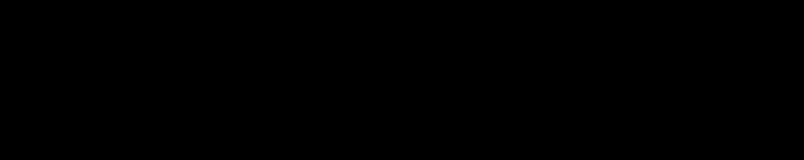
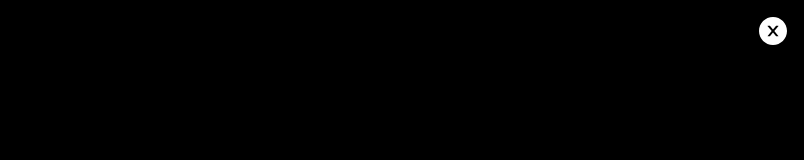
Before and after one commit to daviddevolin/galeria-resposiva, a React (Create React App) app in the folder gallery/: page / in a window 1280 px wide. Both pictures are taken after a click on the element 216 px from the left and 446 px from the top of the page. Shown: the top 160 px of the page, without its empty margins (476-1280 px from the left). Built offline with nearby package versions, Linux system fonts and the light colour scheme.

Commit message:
adicionando função de fechar foto

```diff
--- a/gallery/src/gallery.css
+++ b/gallery/src/gallery.css
@@ -76,3 +76,15 @@
     padding: 20px 0 20px;
     margin: 0 auto;
 }
+
+.model.open svg{
+    position: fixed;
+    top: 10px;
+    right: 10px;
+    width: 2rem;
+    height: 2rem;
+    padding: 5px;
+    background-color: (rgba0,0,0,0.4);
+    color: #ffffff;
+    cursor: pointer;
+}
--- a/gallery/src/gallery.js
+++ b/gallery/src/gallery.js
@@ -1,6 +1,6 @@
 import React, { useState } from 'react';
 import './gallery.css';
-
+import { AiFillCloseCircle } from "react-icons/ai";
 import Img1 from './img/img1.jpg'
 import Img2 from './img/img2.jpg'
 import Img3 from './img/img3.jpg'
@@ -72,6 +72,7 @@ const Gallery = () =>{
         <>
         <div className={model? "model open":"model"}>
             <img src={tempImgSrc} />
+            <AiFillCloseCircle onClick={()=> setModel(false)}/>
         </div>
         <div className='gallery'>
             {
--- a/package.json
+++ b/package.json
@@ -17,6 +17,7 @@
   },
   "homepage": "https://github.com/daviddevolin/galeria-resposiva#readme",
   "dependencies": {
-    "@material-ui/icons": "^4.11.3"
+    "@material-ui/icons": "^4.11.3",
+    "react-icons": "^4.4.0"
   }
 }
```
Also changed, not shown: 1 other file (tests, documents, lock files or other folders).
